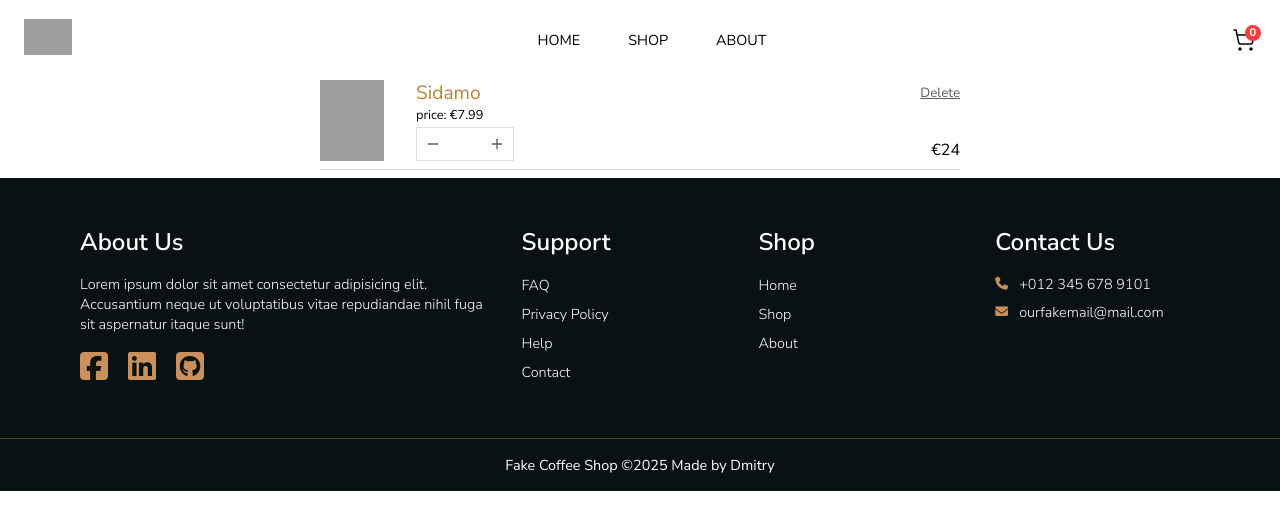
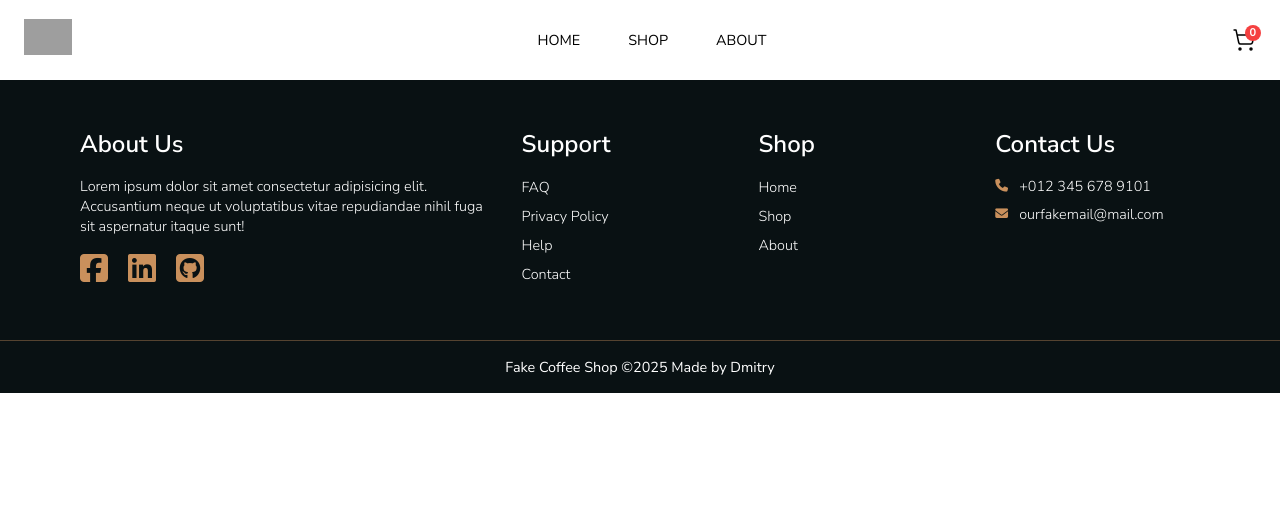
Before and after one commit to NRG55/coffee-shop, a React (Vite) app: page /shopping-cart in a window 1280 px wide. Shown: the top 530 px of the page. Built offline with nearby package versions, Linux system fonts and the light colour scheme; grey boxes are pictures that could not be loaded.

Commit message:
Add(components): CartList. Update: ShoppingCart, CartItem, App, Router.

```diff
--- a/src/App.jsx
+++ b/src/App.jsx
@@ -28,6 +28,8 @@ function App() {
             <Router
                 addProductToCart={addProductToCart}
                 productsQuantityInCart={productsQuantityInCart()}
+                cartProducts={cartProducts}
+                setCartProducts={setCartProducts}
             />
             <Toaster position="top-right" />
         </>
--- a/src/Router.jsx
+++ b/src/Router.jsx
@@ -8,7 +8,7 @@ import CardsSection from "./components/cardsSection/CardsSection";
 import ProductPage from "./pages/productPage/ProductPage";
 import ShoppingCart from "./pages/shoppingCart/ShoppingCart";
 
-const Router = ({ productsQuantityInCart, addProductToCart }) => {
+const Router = ({ productsQuantityInCart, addProductToCart, cartProducts, setCartProducts }) => {
     const router = createBrowserRouter([
         {
             path:'/',
@@ -39,7 +39,7 @@ const Router = ({ productsQuantityInCart, addProductToCart }) => {
                         },
                         {
                             path: 'shopping-cart',
-                            element: <ShoppingCart />
+                            element: <ShoppingCart cartProducts={cartProducts} setCartProducts={setCartProducts}/>
                         }
             ]
         }
--- a/src/components/cartItem/CartItem.jsx
+++ b/src/components/cartItem/CartItem.jsx
@@ -2,12 +2,22 @@ import styles from './CartItem.module.css';
 import { Link } from 'react-router-dom';
 import getImage from '../../utils/getImage';
 import QuantityInput from '../quantityInput/QuantityInput';
+import { getProductById } from '../../utils/filter';
 
-const CartItem = ({ product }) => {
-    const productImage = getImage(2);
+const CartItem = ({ id, cartProducts, setCartProducts, productsQuantities, setProductsQuantities }) => {
+    const isShoppingCart = true;
+    const productImage = getImage(id);
+    const productObject = getProductById(id);
+
+    const setProductQuantity = (newQuantity) => {
+        setProductsQuantities((previousProductsQuantities) => ({
+          ...previousProductsQuantities,
+                            [id]: newQuantity,
+        }));
+      };
 
     return (
-        <div className={styles.cartItem}>
+        <article className={styles.cartItem}>
             <Link>
                 <div className={styles.imageWrapper}>
                     <img src={productImage}/>
@@ -15,16 +25,22 @@ const CartItem = ({ product }) => {
             </Link>
             <div className={styles.rightContainer}>
                 <Link>
-                    <p className={styles.productName}>Sidamo</p>
+                    <p className={styles.productName}>{productObject.name}</p>
                 </Link>
                 <button>Delete</button>
                 <div>
-                 <p className={styles.productPrice}>price: €7.99</p>
-                <QuantityInput />
+                <p className={styles.productPrice}>price: €{productObject.price}</p>
+                <QuantityInput
+                        productQuantity={productsQuantities[id]}
+                        setProductQuantity={setProductQuantity}
+                        cartProducts={cartProducts}
+                        setCartProducts={setCartProducts}
+                        isShoppingCart={isShoppingCart}
+                />
                 </div>
-                <p className={styles.subtotal}>€24</p>
+                <p className={styles.subtotal}>€{productObject.price}</p>
             </div>
-        </div>
+        </article>
     );
 };
 
--- /dev/null
+++ b/src/components/cartList/CartList.jsx
@@ -0,0 +1,24 @@
+import styles from './CartList.module.css';
+import CartItem from '../cartItem/CartItem';
+import { useState } from 'react';
+
+const CartList = ({ cartProducts, setCartProducts, removeCartProduct }) => {
+    const [productsQuantities, setProductsQuantities] = useState(cartProducts);
+
+    return (
+        <>
+           {Object.entries(productsQuantities).map((cartProduct) =>
+           // cartProduct[0] -> product id, cartProduct[1] -> product quantity
+                <CartItem
+                    key={"cartItem" + cartProduct[0]}
+                    id={cartProduct[0]}
+                    productsQuantities={productsQuantities}
+                    setProductsQuantities={setProductsQuantities}
+                    cartProducts={cartProducts}
+                    setCartProducts={setCartProducts}
+                />)}
+        </>
+    );
+};
+
+export default CartList;
--- a/src/components/quantityInput/QuantityInput.jsx
+++ b/src/components/quantityInput/QuantityInput.jsx
@@ -2,13 +2,23 @@ import styles from './QuantityInput.module.css';
 import PropTypes from "prop-types";
 import { Plus, Minus } from "lucide-react";
 
-const QuantityInput = ({ productQuantity, setProductQuantity}) => {
+const QuantityInput = ({
+                    productQuantity,
+                    setProductQuantity,
+                    isShoppingCart=false
+                    }) => {
+
     const handleChange = (event) => {
         const inputValue = event.target.value;
 
         if (inputValue === "") {
             return setProductQuantity("");
         }
+
+        // if (isShoppingCart) {
+        //
+        //     return
+        // }
 
         setProductQuantity(inputValue);
     };
--- a/src/pages/shoppingCart/ShoppingCart.jsx
+++ b/src/pages/shoppingCart/ShoppingCart.jsx
@@ -1,10 +1,15 @@
 import styles from './ShoppingCart.module.css';
-import CartItem from "../../components/cartItem/CartItem";
+import CartList from '../../components/cartList/CartList';
 
-const ShoppingCart = () => {
+const ShoppingCart = ({
+    cartProducts,
+    setCartProducts,
+    removeCartProduct
+}) => {
+
     return (
         <section>
-            <CartItem />
+            <CartList cartProducts={cartProducts} setCartProducts={setCartProducts} />
         </section>
     );
 };
```
Also changed, not shown: src/components/cartList/CartList.module.css (added).
